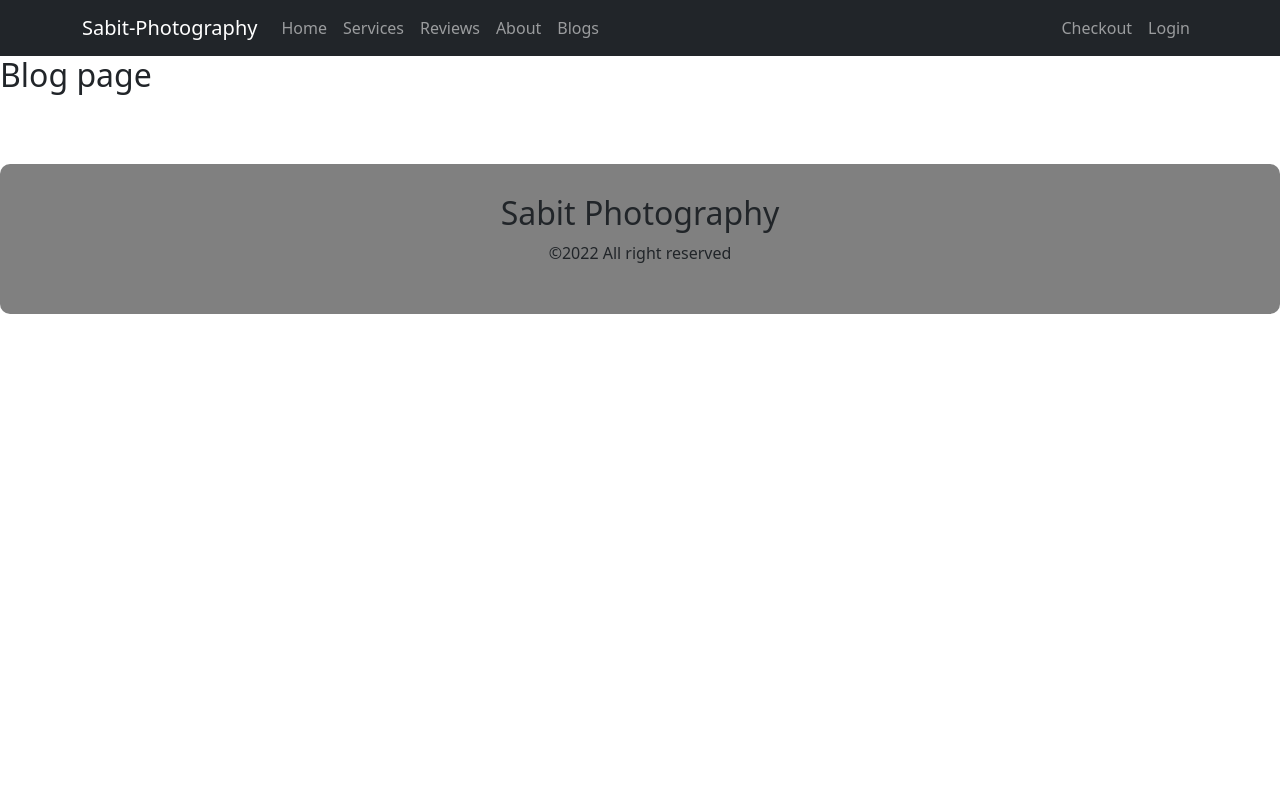
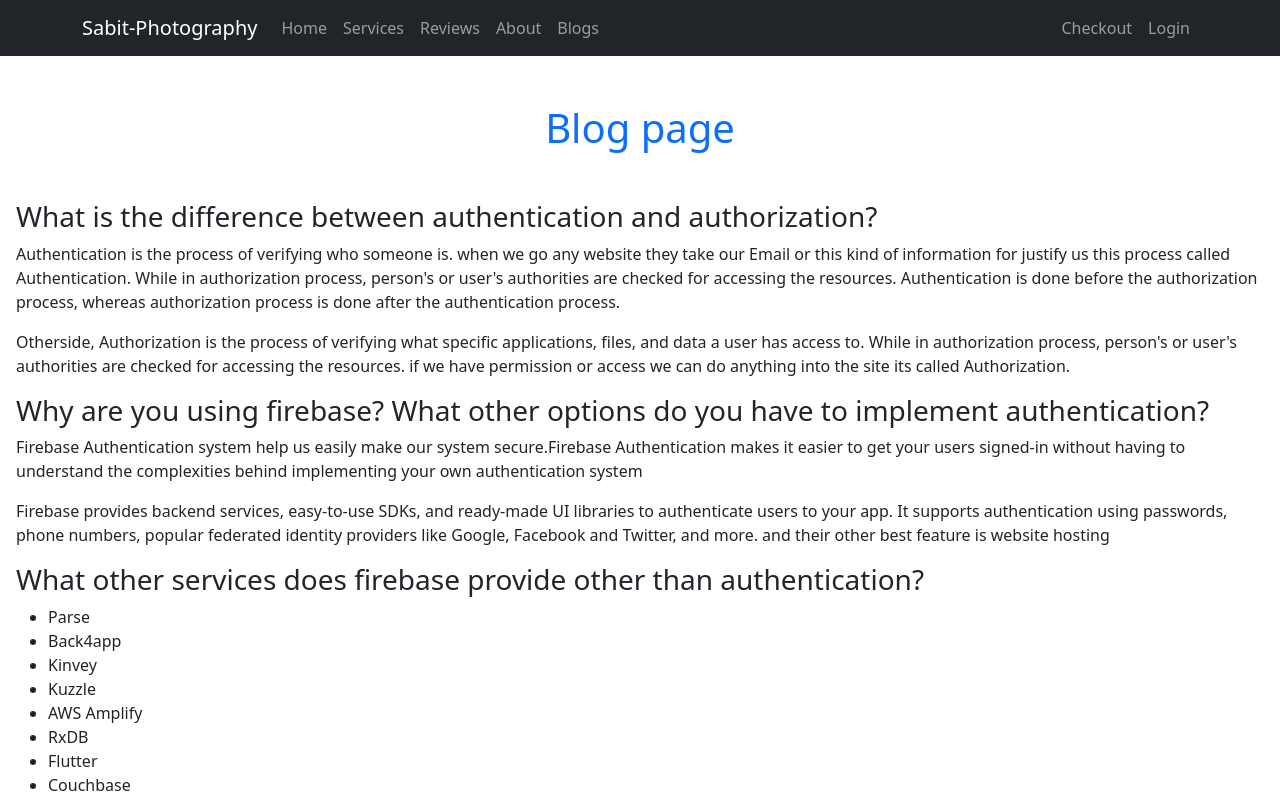
Before and after one commit to Abhamid3311/sabit-photography, a React (Create React App) app: page /blog in a window 1280 px wide. Shown: the top 800 px of the page. Built offline with nearby package versions, Linux system fonts and the light colour scheme.

Commit message:
added blogs

```diff
--- a/src/App.js
+++ b/src/App.js
@@ -9,6 +9,9 @@ import CheckOut from './components/CheckOut/CheckOut';
 import Login from './components/Login/Login';
 import NotFound from './components/NotFound/NotFound';
 import About from './components/About/About';
+import Banner from './components/Banner/Banner';
+import Services from './components/Services/Services';
+import Reviews from './components/Reviews/Reviews';
 
 
 function App() {
--- a/src/components/About/About.js
+++ b/src/components/About/About.js
@@ -1,8 +1,5 @@
 import React from 'react';
 import './About.css';
-
-import sabit2 from '../../images/sabit vai.jpg'
-import sabit from '../../images/sabit.png'
 import sabit3 from '../../images/sabit1.png'
 
 const About = () => {
--- a/src/components/Banner/Banner.js
+++ b/src/components/Banner/Banner.js
@@ -22,8 +22,8 @@ const Banner = () => {
                         alt="First slide"
                     />
                     <Carousel.Caption>
-                        <h3>First slide label</h3>
-                        <p>Nulla vitae elit libero, a pharetra augue mollis interdum.</p>
+                        <h3>Squirrels </h3>
+                        <p className='text-primary'>He is finding his Companion. motion capture</p>
                     </Carousel.Caption>
                 </Carousel.Item>
                 <Carousel.Item>
@@ -34,8 +34,8 @@ const Banner = () => {
                     />
 
                     <Carousel.Caption>
-                        <h3>Second slide label</h3>
-                        <p>Lorem ipsum dolor sit amet, consectetur adipiscing elit.</p>
+                        <h3>Chilling Seal</h3>
+                        <p>Enjoying Summer by swimming</p>
                     </Carousel.Caption>
                 </Carousel.Item>
                 <Carousel.Item>
@@ -46,8 +46,8 @@ const Banner = () => {
                     />
 
                     <Carousel.Caption>
-                        <h3>Second slide label</h3>
-                        <p>Lorem ipsum dolor sit amet, consectetur adipiscing elit.</p>
+                        <h3>Enligted Grasshopper</h3>
+                        <p>Making world more colorful by his own color</p>
                     </Carousel.Caption>
                 </Carousel.Item>
                 <Carousel.Item>
@@ -58,9 +58,9 @@ const Banner = () => {
                     />
 
                     <Carousel.Caption>
-                        <h3>Third slide label</h3>
+                        <h3>Scared Rabbit</h3>
                         <p>
-                            Praesent commodo cursus magna, vel scelerisque nisl consectetur.
+                            Time to go for own Life!
                         </p>
                     </Carousel.Caption>
                 </Carousel.Item>
--- a/src/components/Blog/Blog.js
+++ b/src/components/Blog/Blog.js
@@ -2,8 +2,41 @@ import React from 'react';
 
 const Blog = () => {
     return (
-        <div>
-            <h2>Blog page</h2>
+        <div className='m-3'>
+            <h1 className='text-primary text-center my-5'>Blog page</h1>
+            <div >
+                <h3>What is the difference between authentication and authorization?</h3>
+                <p> Authentication is the process of verifying who someone is. when we go any website they take our Email or this kind of information for justify us this process called  Authentication. While in authorization process, person's or user's authorities are checked for accessing the resources. Authentication is done before the authorization process, whereas authorization process is done after the authentication process.</p>
+
+                <p> Otherside, Authorization is the process of verifying what specific applications, files, and data a user has access to. While in authorization process, person's or user's authorities are checked for accessing the resources. if we have permission or access we can do anything into the site its called Authorization.</p>
+            </div>
+
+            <div>
+                <h3>Why are you using firebase? What other options do you have to implement authentication?</h3>
+                <p>Firebase Authentication system help us easily make our system secure.Firebase Authentication makes it easier to get your users signed-in without having to understand the complexities behind implementing your own authentication system</p>
+                <p>
+                    Firebase   provides backend services, easy-to-use SDKs, and ready-made UI libraries to authenticate users to your app. It supports authentication using passwords, phone numbers, popular federated identity providers like Google, Facebook and Twitter, and more. and their other best feature is website hosting
+                </p>
+            </div>
+
+            <div>
+                <h3>What other services does firebase provide other than authentication?</h3>
+                <p>
+                    <ul>
+                        <li>Parse</li>
+                        <li>Back4app</li>
+                        <li>Kinvey</li>
+                        <li>Kuzzle</li>
+                        <li>AWS Amplify</li>
+                        <li>RxDB</li>
+                        <li>Flutter</li>
+                        <li>Couchbase</li>
+                        <li>NativeScript</li>
+                        <li>LoopBack</li>
+                    </ul>
+                </p>
+            </div>
+
         </div>
     );
 };
--- a/src/components/Header/Header.js
+++ b/src/components/Header/Header.js
@@ -7,13 +7,13 @@ const Header = () => {
 
         <Navbar sticky='top' collapseOnSelect expand="lg" bg="dark" variant="dark">
             <Container>
-                <Navbar.Brand href="/home#banner">Sabit-Photography</Navbar.Brand>
+                <Navbar.Brand as={Link} to="/home#banner">Sabit-Photography</Navbar.Brand>
                 <Navbar.Toggle aria-controls="responsive-navbar-nav" />
                 <Navbar.Collapse id="responsive-navbar-nav">
                     <Nav className="me-auto">
-                        <Nav.Link as={Link} to='/'>Home</Nav.Link>
+                        <Nav.Link as={Link} to='/home'>Home</Nav.Link>
                         <Nav.Link href="/home#service">Services</Nav.Link>
-                        <Nav.Link href="/home#review">Reviews</Nav.Link>
+                        <Nav.Link href='/home#review'>Reviews</Nav.Link>
                         <Nav.Link as={Link} to='/about'>About</Nav.Link>
                         <Nav.Link as={Link} to='/blog'>Blogs</Nav.Link>
                     </Nav>
```
